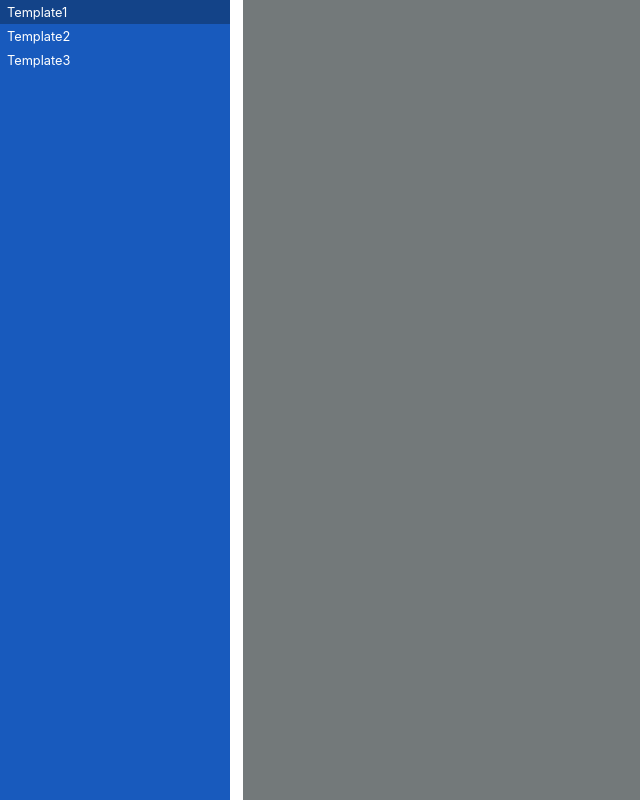
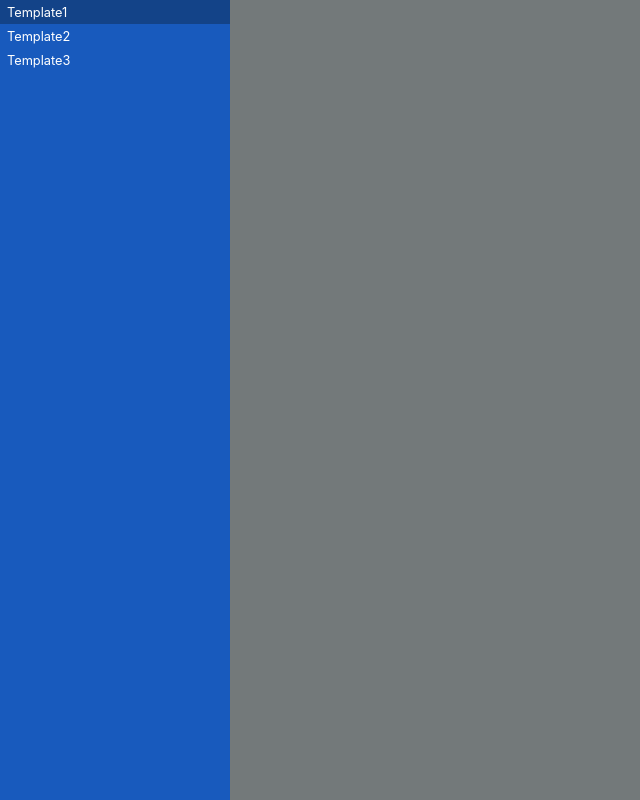
Before and after one commit to FrostyMemes/TemplaterAPI, a React (Create React App) app in the folder client/: page / in a window 1280 px wide. Shown: the whole page, without its empty margins (0-640 px from the left). Built offline with nearby package versions, Linux system fonts and the light colour scheme.

Commit message:
changed style of template zone

```diff
--- a/client/src/components/ui/Template/Template.module.css
+++ b/client/src/components/ui/Template/Template.module.css
@@ -1,6 +1,5 @@
 .template{
     flex: 1 0 auto;
-    margin: 0 0 0 1%;
     padding: 2vh;
     overflow-x: hidden;
     overflow-y: auto;
```
